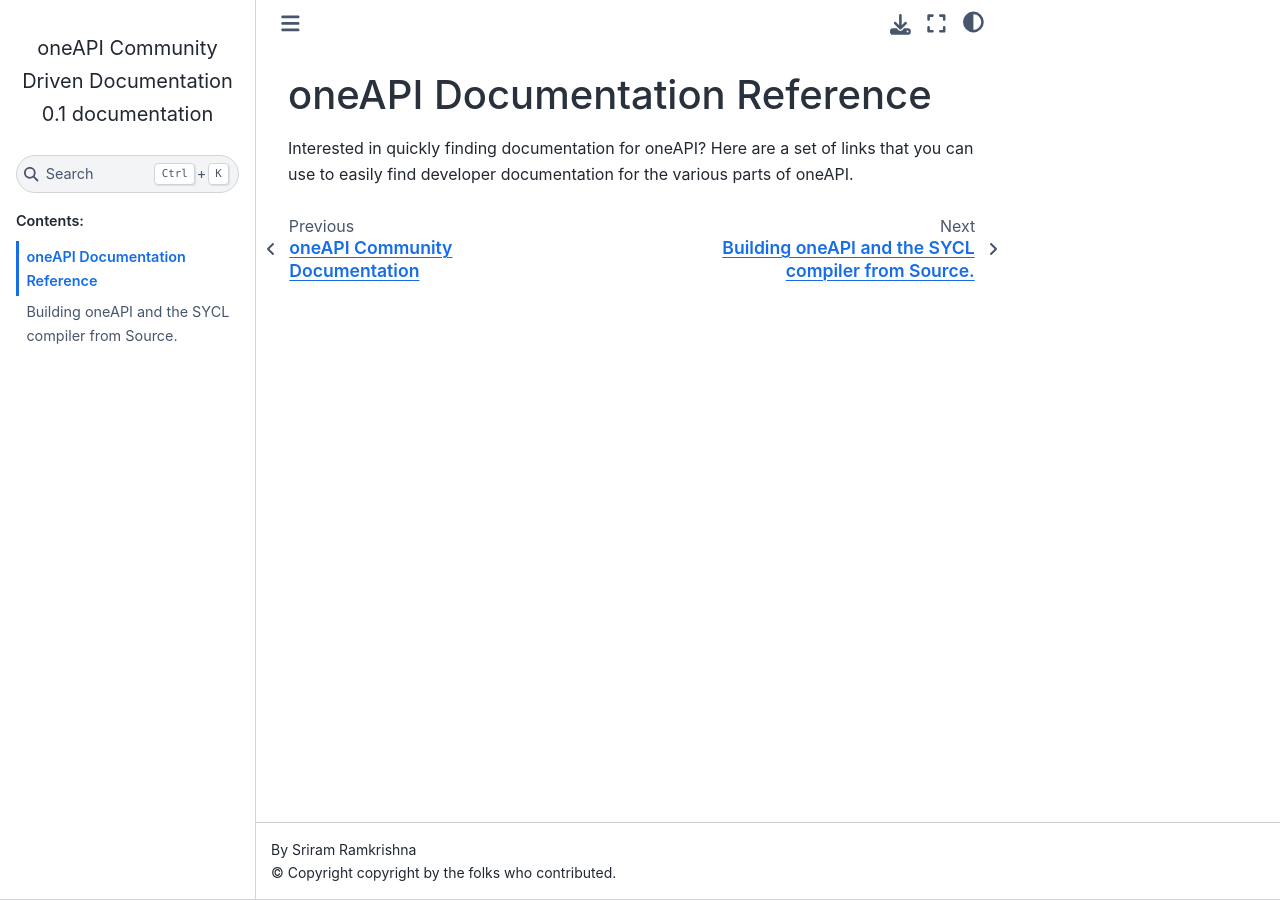
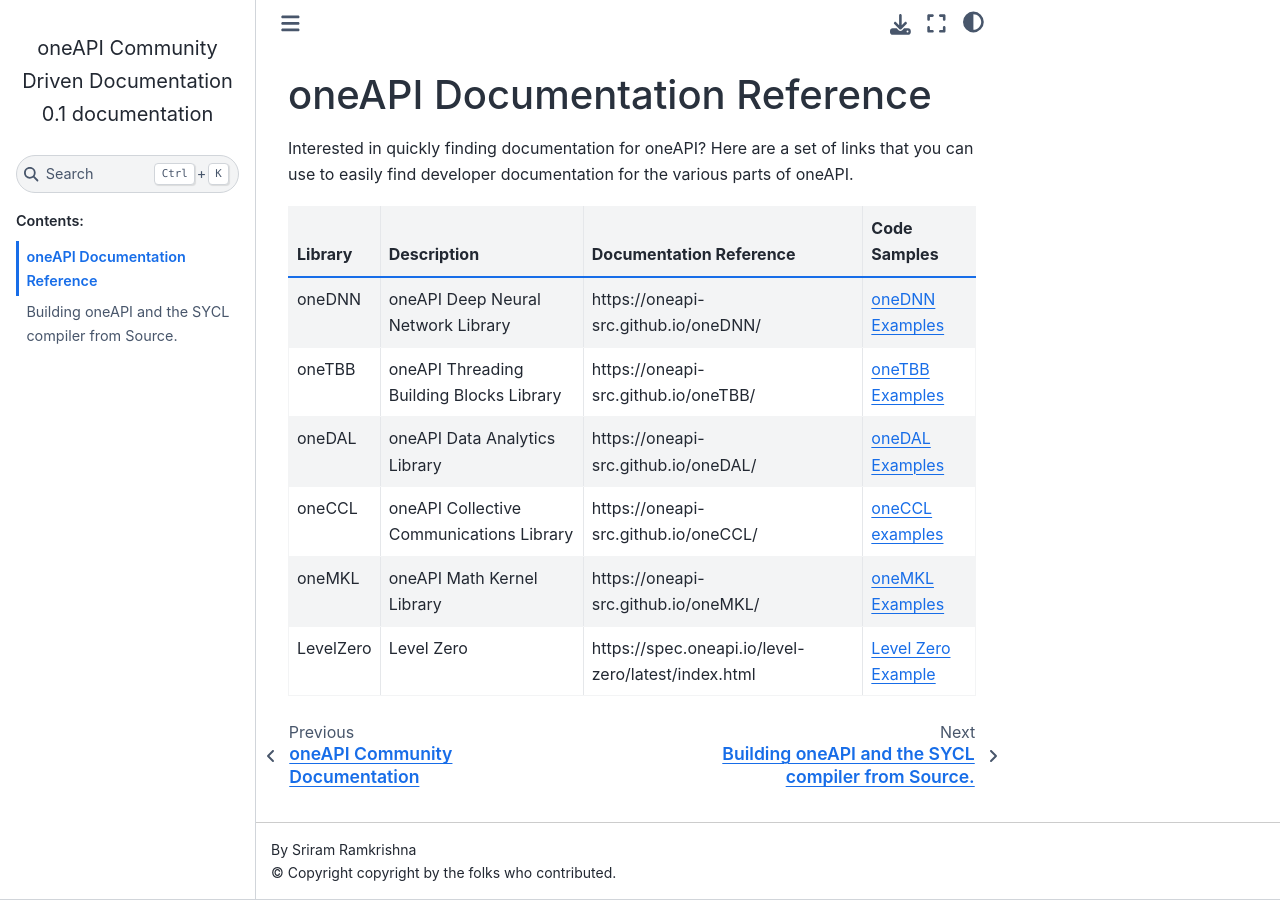
Before and after one commit to oneapi-community/documentation, a Sphinx documentation site: the page built from doc/oneapi-developer-documentation-links.md, in a window 1280 px wide. Built offline with Sphinx 7.4.7 and the Sphinx Book theme 1.1.4, drawn with Linux system fonts in a browser that asks for light colours; pages that are not in the unit, such as notebooks, are missing from menus.

Commit message:
Add documentation
Added more documenation - add links to different projects of the various
libraries.

```diff
--- a/doc/index.rst
+++ b/doc/index.rst
@@ -10,6 +10,6 @@ oneAPI Community Documentation
    :maxdepth: 2
    :caption: Contents:
 
-   beginners-guide-to-oneapi.md
    oneapi-developer-documentation-links.md
    building-oneapi-from-source.md
+   beginners-guide-to-oneapi.md
--- a/doc/oneapi-developer-documentation-links.md
+++ b/doc/oneapi-developer-documentation-links.md
@@ -1,3 +1,12 @@
 # oneAPI Documentation Reference
 
 Interested in quickly finding documentation for oneAPI? Here are a set of links that you can use to easily find developer documentation for the various parts of oneAPI.
+
+| Library | Description | Documentation Reference | Code Samples |
+| ------- | ----------- | ----------------------- |  ------------
+| oneDNN  | oneAPI Deep Neural Network Library  | https://oneapi-src.github.io/oneDNN/ | [oneDNN Examples](https://oneapi-src.github.io/oneDNN/dev_guide_examples.html) |
+| oneTBB   | oneAPI Threading Building Blocks Library | https://oneapi-src.github.io/oneTBB/ | [oneTBB Examples](https://oneapi-src.github.io/oneTBB/GSG/samples.html) |
+| oneDAL   | oneAPI Data Analytics Library |  https://oneapi-src.github.io/oneDAL/ | [oneDAL Examples](https://github.com/oneapi-src/oneDAL#examples) |
+| oneCCL   | oneAPI Collective Communications Library | https://oneapi-src.github.io/oneCCL/ | [oneCCL examples](https://oneapi-src.github.io/oneCCL/introduction/sample.html) |
+| oneMKL   | oneAPI Math Kernel Library | https://oneapi-src.github.io/oneMKL/ | [oneMKL Examples](https://oneapi-src.github.io/oneMKL/create_new_backend.html) |
+| LevelZero  |  Level Zero | https://spec.oneapi.io/level-zero/latest/index.html | [Level Zero Example](https://jjfumero.github.io/posts/2021/09/introduction-to-level-zero/)|
```
